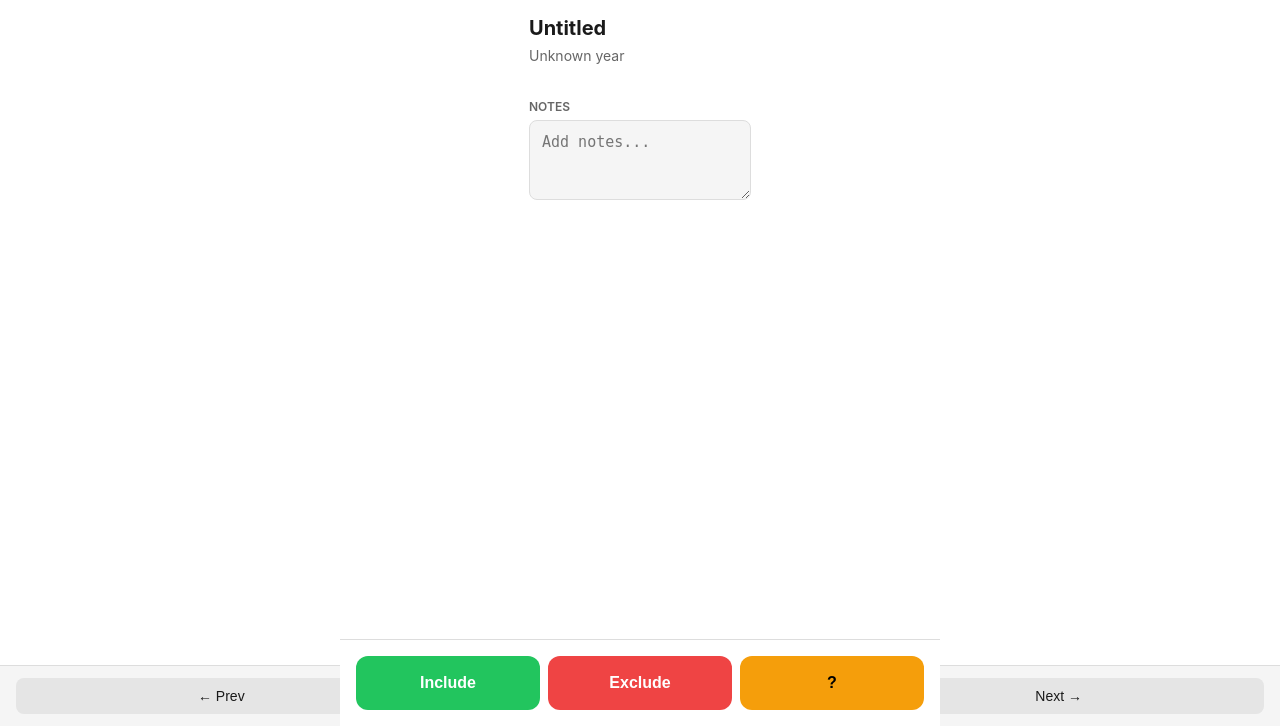
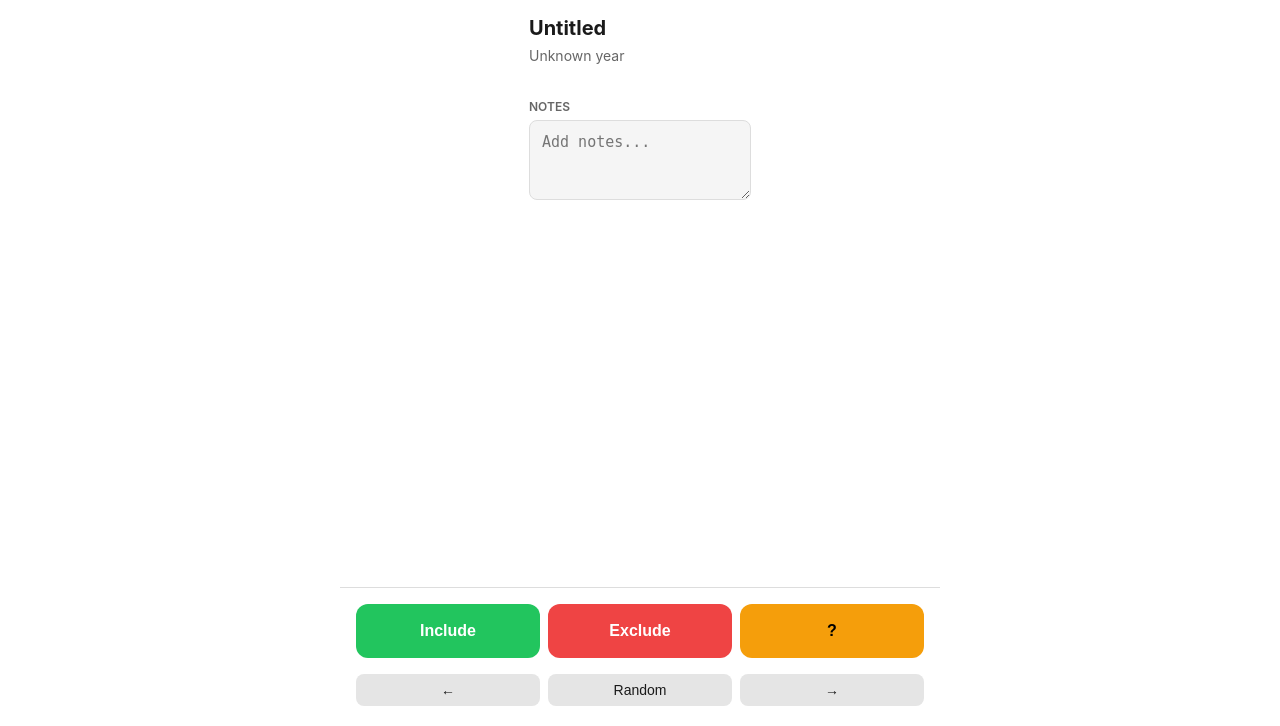
Before and after one commit to blainerothrock/embedded_sensing_systems_lit_review, a Flask app: template web/templates/review.html in a window 1280 px wide. Shown: the part 74-800 px from the top of the page. Run offline with Flask 3, Linux system fonts and the light colour scheme; the template is opened without the code that fills it, so the values that code supplies are empty.

Commit message:
ui fixes

```diff
--- a/pyproject.toml
+++ b/pyproject.toml
@@ -8,6 +8,7 @@ dependencies = [
     "bibtexparser>=1.4.3",
     "boto3>=1.35.0",
     "flask>=3.1.2",
+    "gunicorn>=24.1.1",
     "ollama>=0.4.0",
     "python-dotenv>=1.0.0",
     "textual>=6.7.1",
--- a/web/app.py
+++ b/web/app.py
@@ -18,7 +18,7 @@ from flask import (
 from . import db
 
 app = Flask(__name__)
-app.secret_key = os.urandom(32)
+app.secret_key = os.environ.get("FLASK_SECRET_KEY") or os.urandom(32)
 
 # Passcode from environment or set at runtime
 PASSCODE: str | None = os.environ.get("LIT_REVIEW_PASSCODE")
--- a/web/static/app.css
+++ b/web/static/app.css
@@ -340,7 +340,7 @@ html, body {
     flex: 1;
     overflow-y: auto;
     padding: 16px;
-    padding-bottom: 180px;
+    padding-bottom: calc(200px + env(safe-area-inset-bottom, 34px));
 }
 
 .paper-content {
@@ -530,18 +530,35 @@ html, body {
     font-size: 13px;
 }
 
+/* Bottom Panel */
+.bottom-panel {
+    position: fixed;
+    bottom: 0;
+    left: 0;
+    right: 0;
+    background: var(--bg-primary);
+    border-top: 1px solid var(--border-color);
+    padding: 16px;
+    padding-bottom: max(20px, calc(20px + env(safe-area-inset-bottom, 34px)));
+    z-index: 100;
+}
+
+/* Decision Buttons */
+.decision-buttons {
+    display: flex;
+    gap: 8px;
+}
+
 /* Navigation */
 .review-nav {
     display: flex;
     gap: 8px;
-    padding: 12px 16px;
-    background: var(--bg-secondary);
-    border-top: 1px solid var(--border-color);
+    margin-top: 16px;
 }
 
 .nav-btn {
     flex: 1;
-    padding: 10px;
+    padding: 8px;
     font-size: 14px;
     font-weight: 500;
     background: var(--bg-tertiary);
@@ -549,19 +566,6 @@ html, body {
     border-radius: var(--radius-sm);
     cursor: pointer;
     color: var(--text-primary);
-}
-
-/* Decision Buttons */
-.decision-buttons {
-    display: flex;
-    gap: 8px;
-    padding: 16px;
-    background: var(--bg-primary);
-    border-top: 1px solid var(--border-color);
-    position: fixed;
-    bottom: 0;
-    left: 0;
-    right: 0;
 }
 
 .decision-btn {
@@ -810,7 +814,7 @@ html, body {
         margin: 0 auto;
     }
 
-    .decision-buttons {
+    .bottom-panel {
         max-width: 600px;
         left: 50%;
         transform: translateX(-50%);
--- a/web/templates/base.html
+++ b/web/templates/base.html
@@ -2,7 +2,7 @@
 <html lang="en">
 <head>
     <meta charset="UTF-8">
-    <meta name="viewport" content="width=device-width, initial-scale=1.0, user-scalable=no">
+    <meta name="viewport" content="width=device-width, initial-scale=1.0, user-scalable=no, viewport-fit=cover">
     <meta name="apple-mobile-web-app-capable" content="yes">
     <meta name="mobile-web-app-capable" content="yes">
     <title>{% block title %}Literature Review{% endblock %}</title>
--- a/web/templates/review.html
+++ b/web/templates/review.html
@@ -105,16 +105,17 @@
         {% endif %}
     </main>
 
-    <nav class="review-nav">
-        <button class="nav-btn" id="prev-btn" onclick="navigate('prev')">&larr; Prev</button>
-        <button class="nav-btn" id="random-btn" onclick="navigate('random')">Random</button>
-        <button class="nav-btn" id="next-btn" onclick="navigate('next')">Next &rarr;</button>
-    </nav>
-
-    <footer class="decision-buttons">
-        <button class="decision-btn include" onclick="saveDecision('include')">Include</button>
-        <button class="decision-btn exclude" onclick="showExclusionModal()">Exclude</button>
-        <button class="decision-btn uncertain" onclick="saveDecision('uncertain')">?</button>
+    <footer class="bottom-panel">
+        <div class="decision-buttons">
+            <button class="decision-btn include" onclick="saveDecision('include')">Include</button>
+            <button class="decision-btn exclude" onclick="showExclusionModal()">Exclude</button>
+            <button class="decision-btn uncertain" onclick="saveDecision('uncertain')">?</button>
+        </div>
+        <nav class="review-nav">
+            <button class="nav-btn" id="prev-btn" onclick="navigate('prev')">&larr;</button>
+            <button class="nav-btn" id="random-btn" onclick="navigate('random')">Random</button>
+            <button class="nav-btn" id="next-btn" onclick="navigate('next')">&rarr;</button>
+        </nav>
     </footer>
 </div>
 
```
Also changed, not shown: 2 other files.
